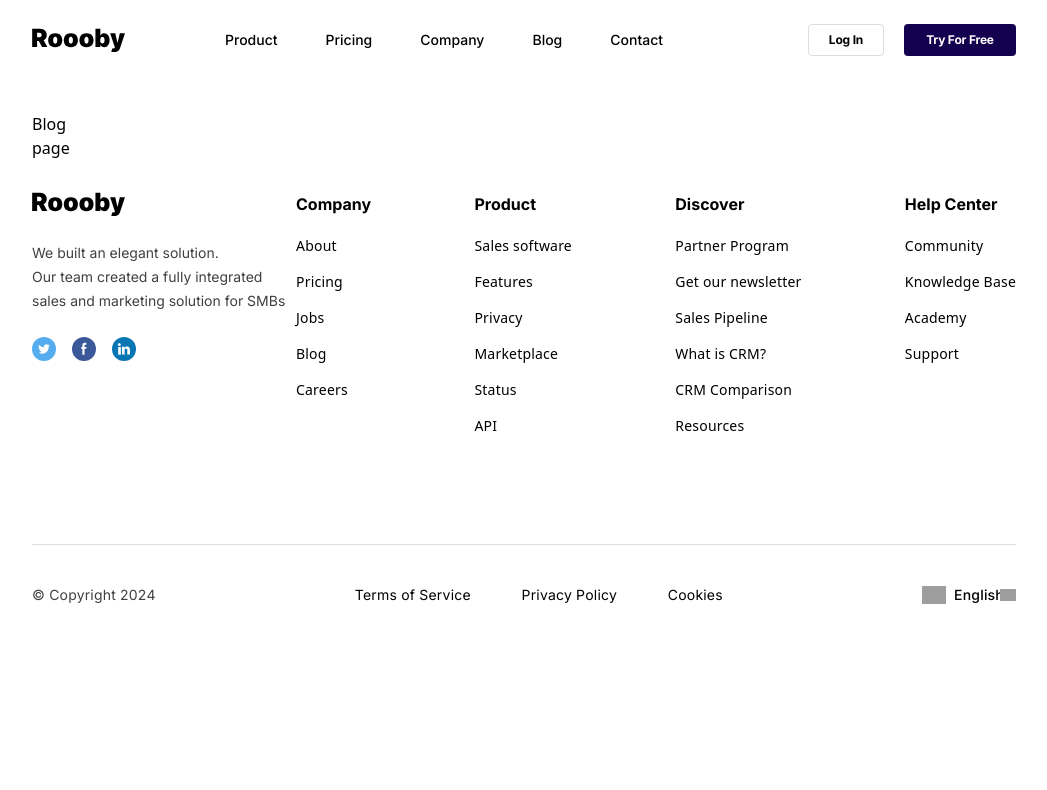
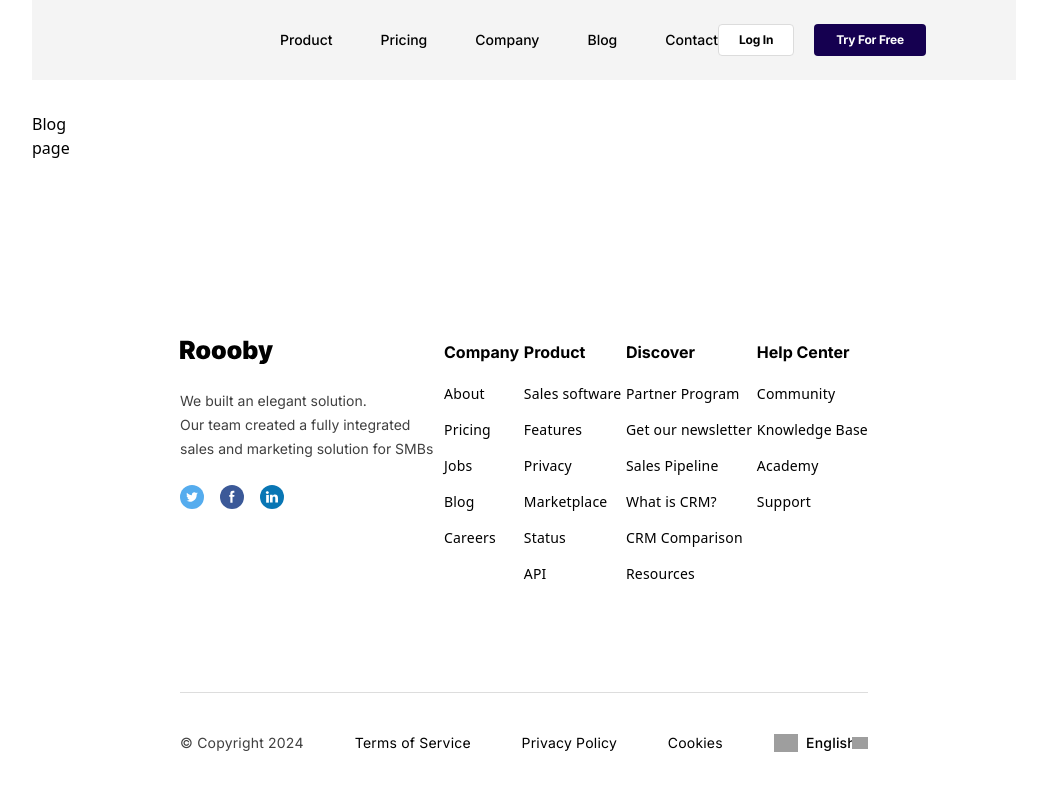
Before and after one commit to TerSimaN/zing7-task-roooby, a Next.js app: page /blog in a window 1280 px wide. Shown: the top 790 px of the page, without its empty margins (116-1163 px from the left). Built offline with nearby package versions, Linux system fonts and the light colour scheme; grey boxes are pictures that could not be loaded.

Commit message:
Refactored code

```diff
--- a/src/components/layout/MainFooter.tsx
+++ b/src/components/layout/MainFooter.tsx
@@ -55,7 +55,7 @@ const sections = [
 
 const MainFooter = () => {
     return (
-        <footer className="col-span-12">
+        <footer className="col-span-12 mt-[9.25rem] mx-[9.25rem]">
             <div className="flex flex-row justify-between">
                 <div className="flex flex-col">
                     <Link href={'/'}>
--- a/src/components/layout/MainHeader.tsx
+++ b/src/components/layout/MainHeader.tsx
@@ -12,7 +12,7 @@ const links = [
 
 const MainHeader = () => {
     return (
-        <header className="col-span-12 py-6">
+        <header className="col-span-12 bg-roooby-gray-100 py-6 px-[9.25rem]">
             <div className="flex flex-row items-center">
                 <Link href={'/'} className="mr-[6.25rem]">
                     <Image
```
